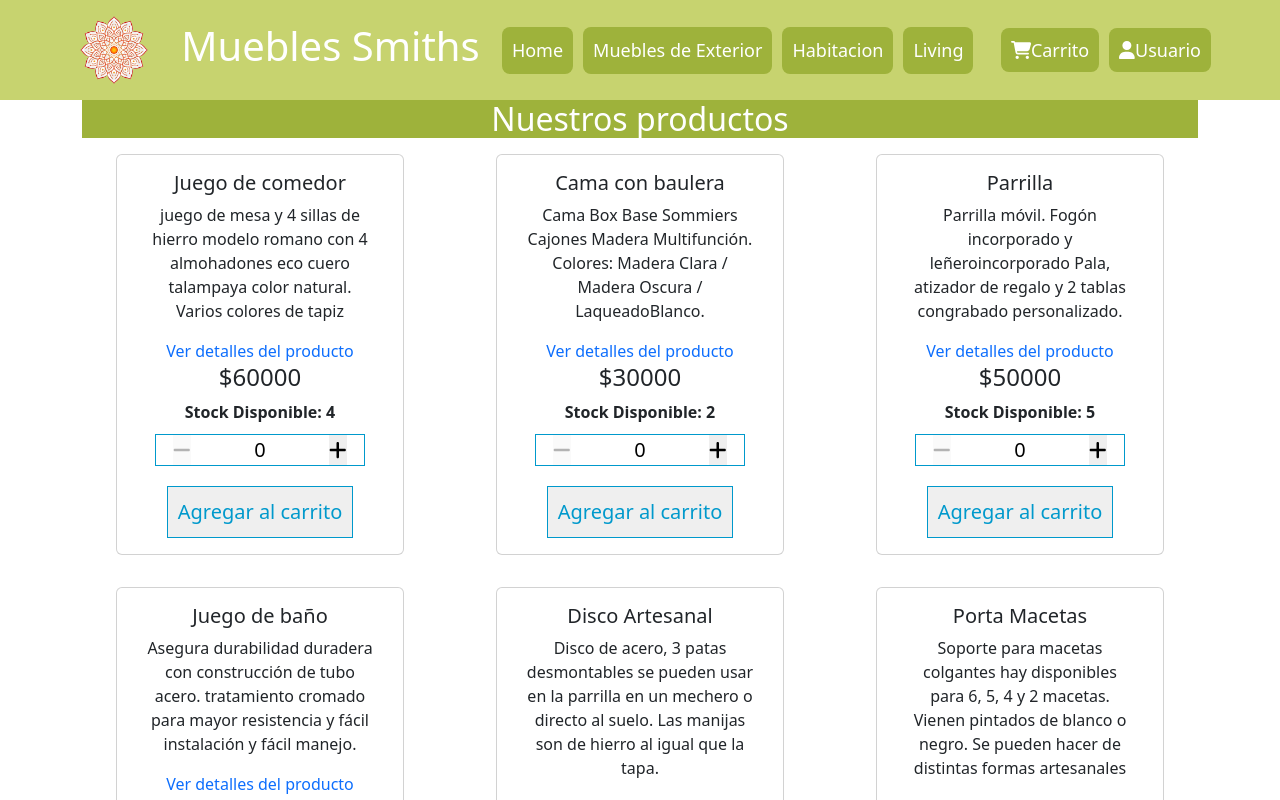
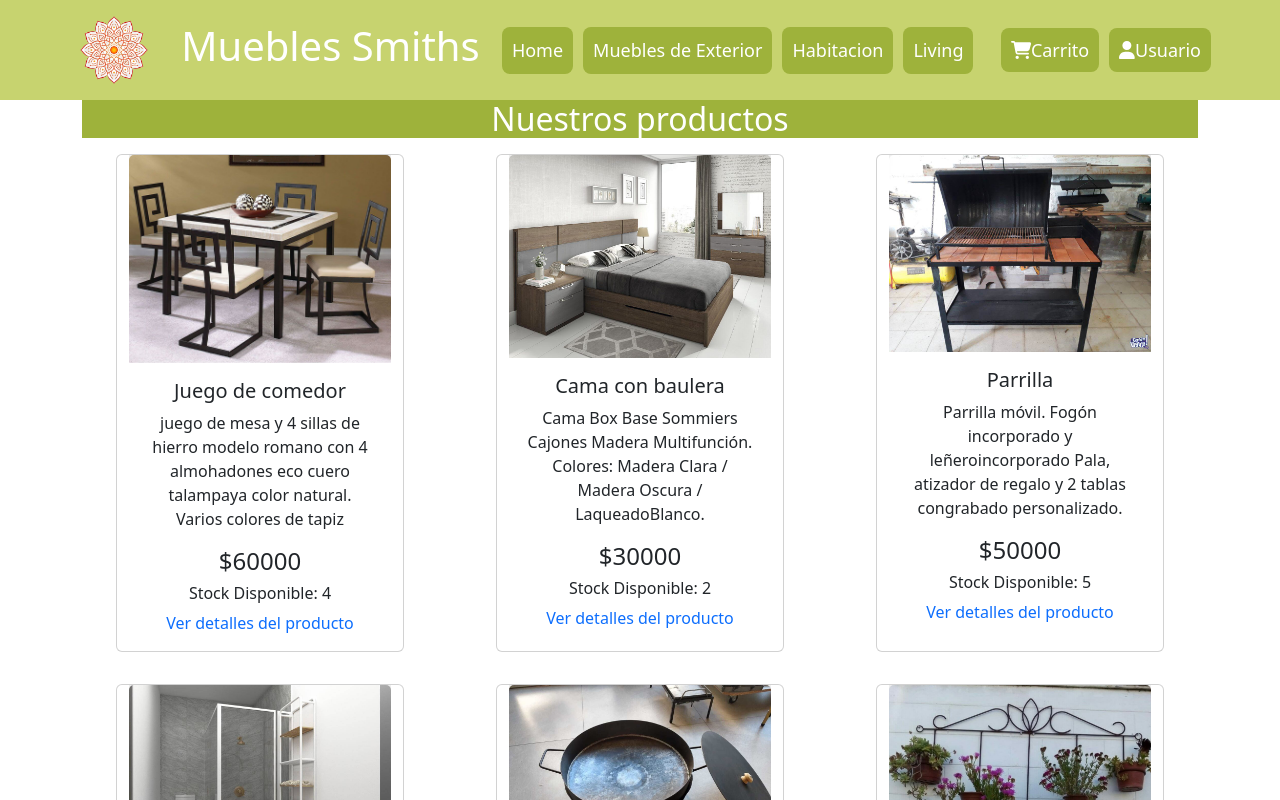
Before and after one commit to RocioRivadeneira/ClasesDeReact, a React (Create React App) app: page / in a window 1280 px wide. Shown: the top 800 px of the page. Built offline with nearby package versions, Linux system fonts and the light colour scheme.

Commit message:
Entrega desafio de la clase 9

```diff
--- a/src/App.js
+++ b/src/App.js
@@ -5,7 +5,7 @@ import NavBar from "./components/NavBar/NavBar";
 import ItemListContainer from "./components/ItemListContainer";
 import ItemDetailConteiner from "./components/ItemDetailContainer";
 import Footer from "./components/Footer/Footer";
-
+import Cart from "./components/Cart/Cart";
 
 function App() {
     return (
@@ -23,10 +23,10 @@ function App() {
                     element={<ItemListContainer />}
                 />
                 <Route path="/detail/:id" element={<ItemDetailConteiner />} />
+                <Route path="/cart" element={<Cart />} />
             </Routes>
             <Footer />
         </BrowserRouter>
-
     );
 }
 export default App;
--- /dev/null
+++ b/src/components/Button/button.css
@@ -0,0 +1,9 @@
+.btn {
+    padding: 5px 15px;
+    color: white;
+    max-width: 150px;
+    background-color: rgb(97, 150, 220);
+    border-radius: 4px;
+    border: none;
+    margin: 5px 15px;
+}
--- a/src/components/Card/Item.jsx
+++ b/src/components/Card/Item.jsx
@@ -1,26 +1,25 @@
 import React from "react";
 import { Link } from "react-router-dom";
-
-import ItemCount from "../ItemCount/Count";
 
 import "./card.css";
 
 function Item(props) {
     return (
         <div className="card">
-            <div onClick={props.onClickImagen} className="card-img-top" alt="..." />
+            <button onClick={props.onClickImagen}>
+                <img src={props.img} className="card-img-top" alt="..." />
+            </button>
             <div className="card-body">
                 <h5 className="card-title">{props.title}</h5>
                 <p className="card-text">{props.detail} </p>
 
+                <h4 className="card-price">${props.price}</h4>
+
+                <h6>Stock Disponible: {props.stock}</h6>
+
                 <Link to={`/detail/${props.id}`} className="vermas">
                     Ver detalles del producto
                 </Link>
-
-                <h4 className="card-price">${props.price}</h4>
-
-                <strong>Stock Disponible: {props.stock}</strong>
-                <ItemCount initial={1} stockLimit={props.stock} />
             </div>
         </div>
     );
--- a/src/components/Card/ItemList.jsx
+++ b/src/components/Card/ItemList.jsx
@@ -1,17 +1,18 @@
 import React from "react";
+import { useNavigate } from "react-router-dom";
 
 import Item from "./Item";
 
 function ItemList(props) {
+    const navigate = useNavigate();
+
     return (
         <div className="row justify-content-around">
             {props.data.map((item) => {
                 return (
                     <Item
                         className="col-4"
-                        onClickImagen={() => {
-                            console.log("click card");
-                          }}
+                        onClickImagen={() => navigate(`/detail/${item.id}`)}
                         key={item.id}
                         id={item.id}
                         img={item.img}
--- /dev/null
+++ b/src/components/Cart/Cart.jsx
@@ -0,0 +1,7 @@
+import React from "react";
+
+function Cart() {
+    return <div className="vh-100" />;
+}
+
+export default Cart;
--- a/src/components/FlexWrapper/FlexWrapper.jsx
+++ b/src/components/FlexWrapper/FlexWrapper.jsx
@@ -2,8 +2,9 @@ import React from "react";
 import "./flexWrapper.css";
 
 function FlexWrapper(props) {
-  let classnames = `flexWrapper ${props.columns ? "fxRow" : "fxCol"}`;
-  return <div className={classnames}>{props.children}</div>;
+    let classnames = `flexWrapper ${props.columns ? "fxRow" : "fxCol"}`;
+
+    return <div className={classnames}>{props.children}</div>;
 }
 
 export default FlexWrapper;
--- a/src/components/ItemCount/Count.jsx
+++ b/src/components/ItemCount/Count.jsx
@@ -4,9 +4,9 @@ import { faMinus, faPlus } from "@fortawesome/free-solid-svg-icons";
 
 import "./count.css";
 
-const ItemCount = ({ stockLimit }) => {
+const ItemCount = ({ stockLimit, onAddToCart }) => {
     /* Se inicializa el contador en 0 */
-    const [contador, setContador] = useState(0);
+    const [contador, setContador] = useState(1);
 
     /* funcion para incrementar el contador*/
     const incrementoContador = () => {
@@ -18,7 +18,7 @@ const ItemCount = ({ stockLimit }) => {
 
     const decrementoContador = () => {
         /* Utilizo el estado ya declarado para decrementar la cantidad */
-        if (contador >= 1) {
+        if (contador > 1) {
             setContador(contador - 1);
         }
     };
@@ -32,7 +32,7 @@ const ItemCount = ({ stockLimit }) => {
                     <button
                         className="descontar"
                         onClick={decrementoContador}
-                        disabled={contador === 0}
+                        disabled={contador === 1}
                     >
                         <FontAwesomeIcon icon={faMinus} />
                     </button>
@@ -45,7 +45,9 @@ const ItemCount = ({ stockLimit }) => {
                         <FontAwesomeIcon icon={faPlus} />
                     </button>
                 </div>
-                <button className="carrito"> Agregar al carrito</button>
+                <button className="carrito" onClick={onAddToCart}>
+                    Agregar al carrito
+                </button>
             </div>
         </div>
     );
--- a/src/components/ItemDetail/ItemDetail.jsx
+++ b/src/components/ItemDetail/ItemDetail.jsx
@@ -1,11 +1,21 @@
-import React from "react";
+import React, { useState } from "react";
+import { Link } from "react-router-dom";
 
+import FlexWrapper from "../FlexWrapper/FlexWrapper";
 import ItemCount from "../ItemCount/Count";
+import Button from "../Button/Button";
 
 import "./item.css";
 
 function ItemDetail({ img, title, detail, price, stock }) {
+    let [cartState, setCartState] = useState(false);
+
+    function handleAddToCart() {
+        setCartState(true);
+    }
+
     return (
+        <FlexWrapper rows={true}>
             <div className="card">
                 <img src={img} className="card-img-top" alt="..." />
                 <div className="card-body">
@@ -14,9 +24,19 @@ function ItemDetail({ img, title, detail, price, stock }) {
                     <h4 className="card-price">${price}</h4>
 
                     <strong>Stock Disponible: {stock}</strong>
-                <ItemCount initial={1} stockLimit={stock} />
+                    {!cartState ? (
+                        <ItemCount
+                            stockLimit={stock}
+                            onAddToCart={handleAddToCart}
+                        />
+                    ) : (
+                        <Link to="/cart">
+                            <Button>Finalizar Compra</Button>
+                        </Link>
+                    )}
                 </div>
             </div>
+        </FlexWrapper>
     );
 }
 
```
Also changed, not shown: src/components/ItemDetailContainer.jsx (+1 -6 lines). Lines whose indentation alone changed are shown as unchanged.
